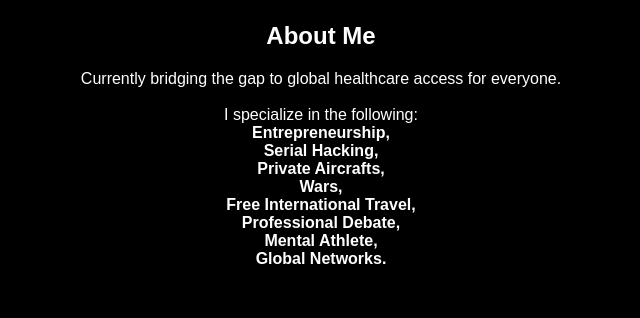
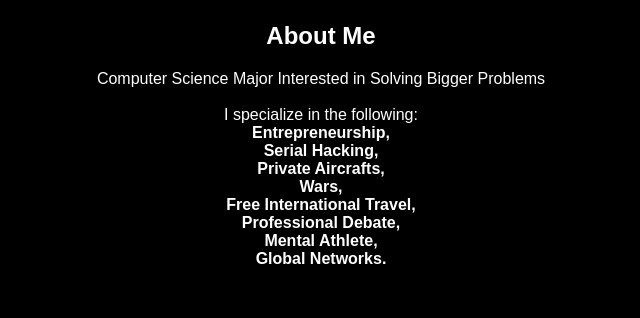
Before and after one commit to kvanc99peltek/kvanc99peltek.github.io, a plain HTML site: page index.html in a window 1280 px wide. Shown: the part 577-895 px from the top of the page, 319-959 px from the left. Drawn offline with Linux system fonts and the light colour scheme.

Commit message:
Update Head

```diff
--- a/index.html
+++ b/index.html
@@ -70,7 +70,7 @@
 
     <section id="about">
         <h2>About Me</h2>
-        <p>Currently bridging the gap to global healthcare access for everyone. <br> <br> I specialize in the following: <br> <b>Entrepreneurship,</b> <br> <b>Serial Hacking,</b> <br> <b>Private Aircrafts,</b> <br> <b>Wars,</b>  <br> <b>Free International Travel,</b> <br><b>Professional Debate,</b> <br><b>Mental Athlete,</b> <br><b>Global Networks.</b><br>
+        <p>Computer Science Major Interested in Solving Bigger Problems <br> <br> I specialize in the following: <br> <b>Entrepreneurship,</b> <br> <b>Serial Hacking,</b> <br> <b>Private Aircrafts,</b> <br> <b>Wars,</b>  <br> <b>Free International Travel,</b> <br><b>Professional Debate,</b> <br><b>Mental Athlete,</b> <br><b>Global Networks.</b><br>
         </p>
     </section>
 
```
